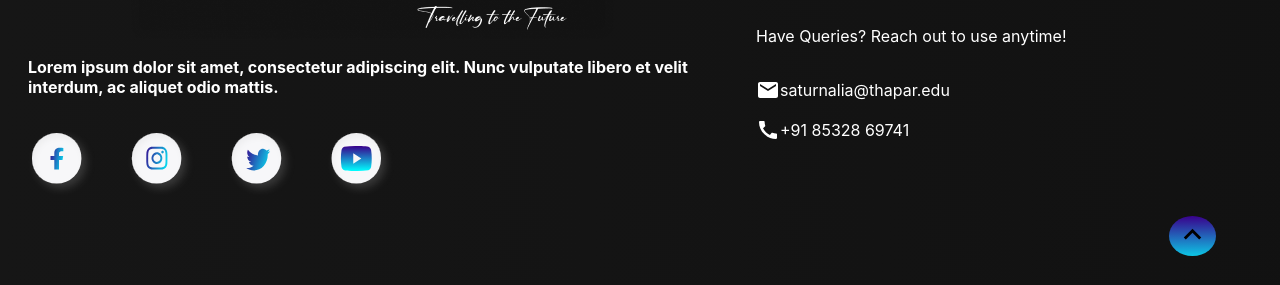
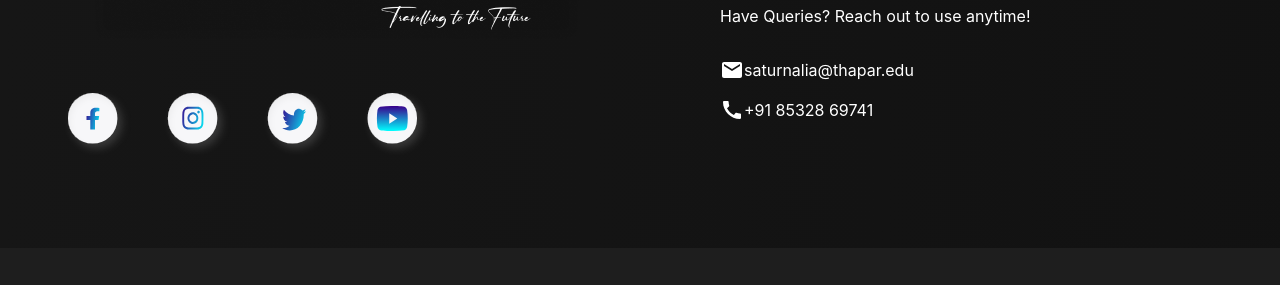
Before and after one commit to utkarsh-1905/saturnalia-website, a React (Create React App) app: page / in a window 1280 px wide. Shown: the part 2137-2422 px from the top of the page. After the commit the page ends 2385 px from the top, so only its background shows below. Built offline with nearby package versions, Linux system fonts and the light colour scheme; no server answers; a web font is replaced by a local one.

Commit message:
footer changes

```diff
--- a/src/components/Footer/Footer.js
+++ b/src/components/Footer/Footer.js
@@ -8,17 +8,17 @@ import Youtube from "../../assets/youtube.svg";
 import KeyboardArrowUpIcon from "@mui/icons-material/KeyboardArrowUp";
 import EmailIcon from "@mui/icons-material/Email";
 import CallIcon from "@mui/icons-material/Call";
-import { motion } from "framer-motion";
+// import { motion } from "framer-motion";
 
 const Footer = () => {
   return (
     <div className={styles.container}>
       <div className={styles.left}>
         <img src={Logo} alt="Saturnalia 2022" />
-        <p className={styles.footerInfo}>
+        {/* <p className={styles.footerInfo}>
           Lorem ipsum dolor sit amet, consectetur adipiscing elit. Nunc
           vulputate libero et velit interdum, ac aliquet odio mattis.
-        </p>
+        </p> */}
         <div className={styles.logos}>
           <img src={Facebook} alt="Facebook" />
           <img src={Instagram} alt="Instagram" />
@@ -59,13 +59,13 @@ const Footer = () => {
             <CallIcon className={styles.contactIcons} /> 123456789
           </p> */}
         </div>
-        <motion.button
+        {/* <motion.button
           className={styles.toTop}
           initial={{ y: 0 }}
           whileHover={{ y: -10 }}
         >
           <KeyboardArrowUpIcon fontSize="large" />
-        </motion.button>
+        </motion.button> */}
       </div>
     </div>
   );
```
